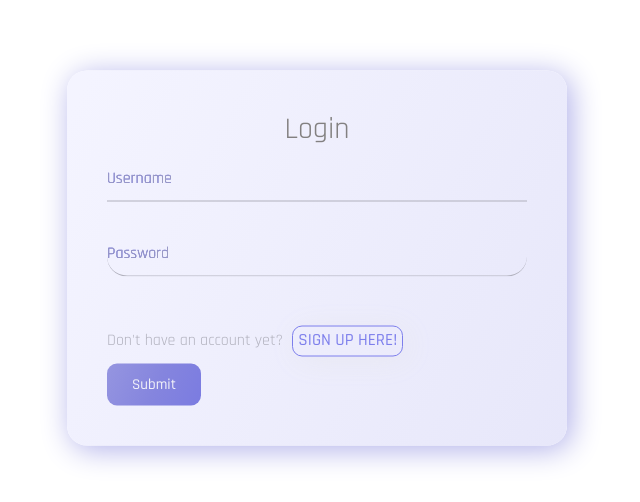
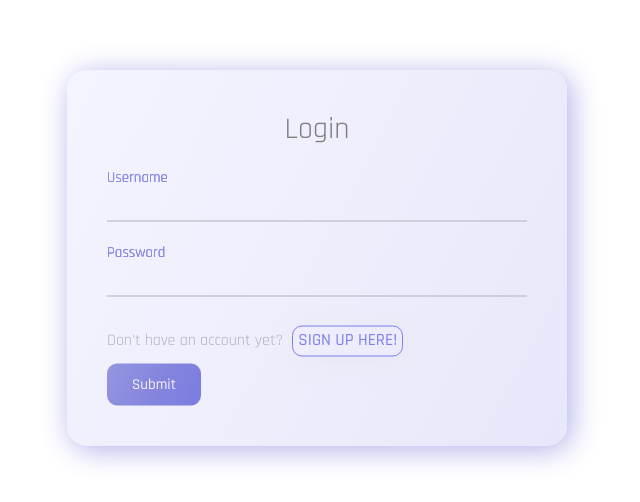
Before and after one commit to tsoikh0917/on_the_reg, a React (Create React App) app in the folder client/: page / in a window 1280 px wide. Shown: the part 142-644 px from the top of the page, without its empty margins (323-963 px from the left). Built offline with nearby package versions, Linux system fonts and the light colour scheme.

Commit message:
change_login_css

```diff
--- a/client/src/components/Login/login.css
+++ b/client/src/components/Login/login.css
@@ -47,27 +47,31 @@ body {
   border-bottom: 1px solid #B2B2BE;
   outline: none;
   background: transparent;
+  border-radius: 0px;
 }
 
 .login-box .user-box label {
   position: absolute;
-  top: 0;
+  top: -20px;
   left: 0;
   padding: 10px 0;
   font-size: 16px;
-  color: #B2B2BE;
+  color: #a4a5e8;
   pointer-events: none;
   transition: 0.5s;
+  font-size: 15px;
+  font-family: 'Rajdhani', sans-serif;
 }
 
-.login-box .user-box input:focus ~ label,
+/* .login-box .user-box input:focus ~ label,
 .login-box .user-box {
-  top: -20px;
-  left: 0;
   color: #4143c6;
   font-size: 12px;
   font-family: 'Rajdhani', sans-serif;
-}
+} */
+
+
+
 
 .login-box form a {
   position: relative;
```
